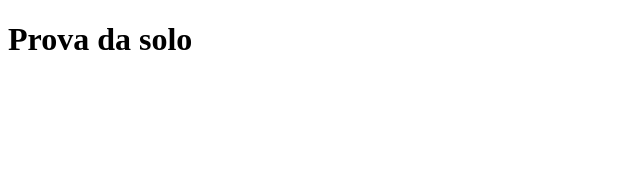
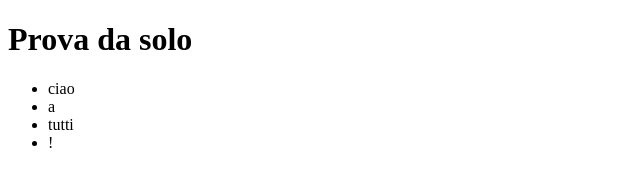
Before and after one commit to DaniloLicciardello/Repository-2, a plain HTML site: page index.html in a window 1280 px wide. Shown: the whole page, without its empty margins (0-640 px from the left). Drawn offline with Linux system fonts and the light colour scheme.

Commit message:
Add a list

```diff
--- a/index.html
+++ b/index.html
@@ -7,5 +7,11 @@
 </head>
 <body>
     <h1>Prova da solo</h1>
+    <ul>
+        <li>ciao</li>
+        <li>a</li>
+        <li>tutti</li>
+        <li>!</li>
+    </ul>
 </body>
 </html>
```
